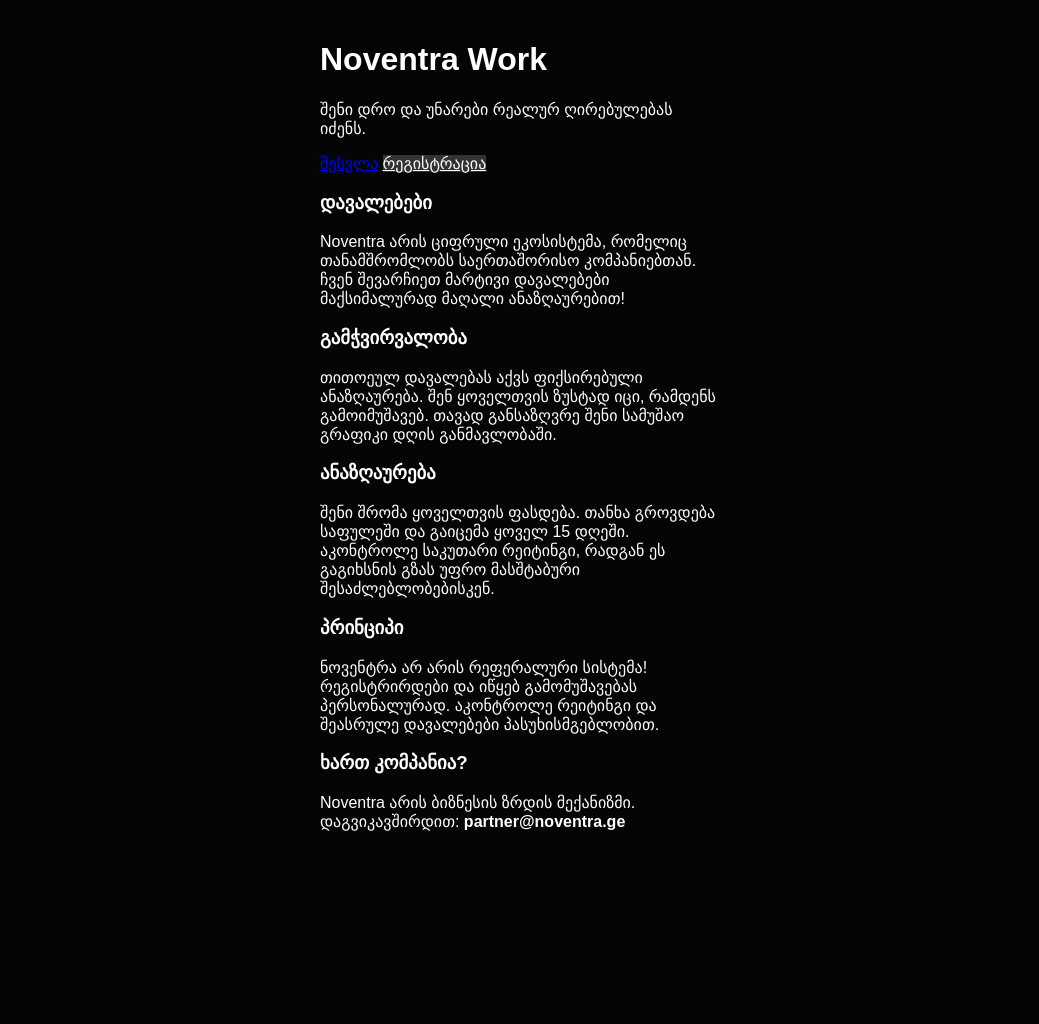
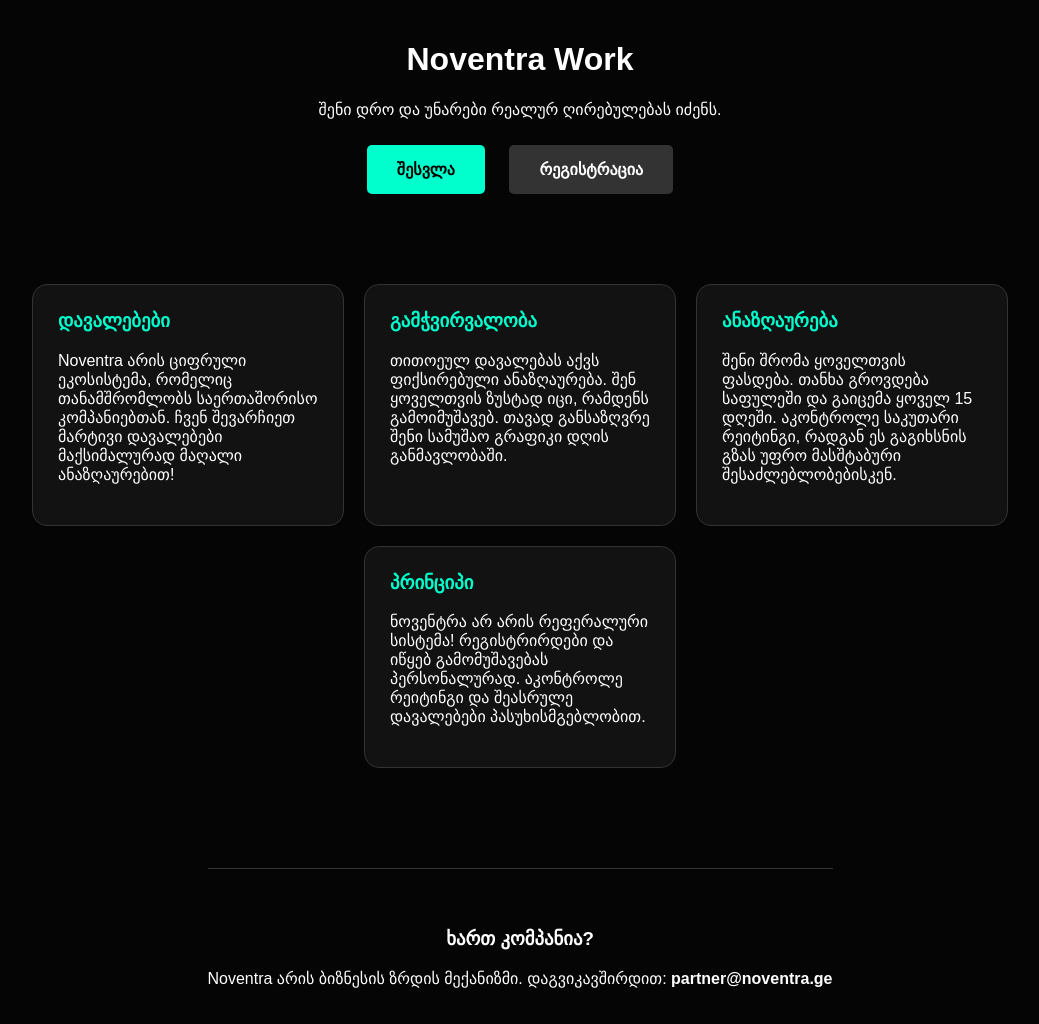
Before and after one commit to ninokvlividze20-alt/noventra-work, a Flask app: page / in a window 1280 px wide. Shown: the whole page, without its empty margins (120-1159 px from the left). Before the commit the page ends 831 px from the top, so only its background shows below. Run offline with Flask 3, Linux system fonts and the light colour scheme.

Commit message:
Restore original design with fixed routing

```diff
--- a/templates/index.html
+++ b/templates/index.html
@@ -1,6 +1,17 @@
 {% extends 'base.html' %}
 
 {% block content %}
+<style>
+    /* შენი თავდაპირველი დიზაინი */
+    .hero { text-align: center; margin-bottom: 60px; }
+    .container { display: flex; flex-wrap: wrap; justify-content: center; gap: 20px; max-width: 1200px; margin: 0 auto; }
+    .card { background: #121212; padding: 25px; border-radius: 15px; border: 1px solid #333; width: 260px; text-align: left; transition: 0.3s; }
+    .card:hover { border-color: #00ffcc; }
+    .card h3 { color: #00ffcc; margin-top: 0; }
+    .btn { background: #00ffcc; color: #000; padding: 15px 30px; text-decoration: none; border-radius: 5px; font-weight: bold; margin: 10px; display: inline-block; }
+    .footer { margin-top: 80px; padding-top: 40px; border-top: 1px solid #333; text-align: center; }
+</style>
+
 <div class="hero">
     <h1>Noventra Work</h1>
     <p>შენი დრო და უნარები რეალურ ღირებულებას იძენს.</p>
```
Lines whose indentation alone changed are shown as unchanged.
